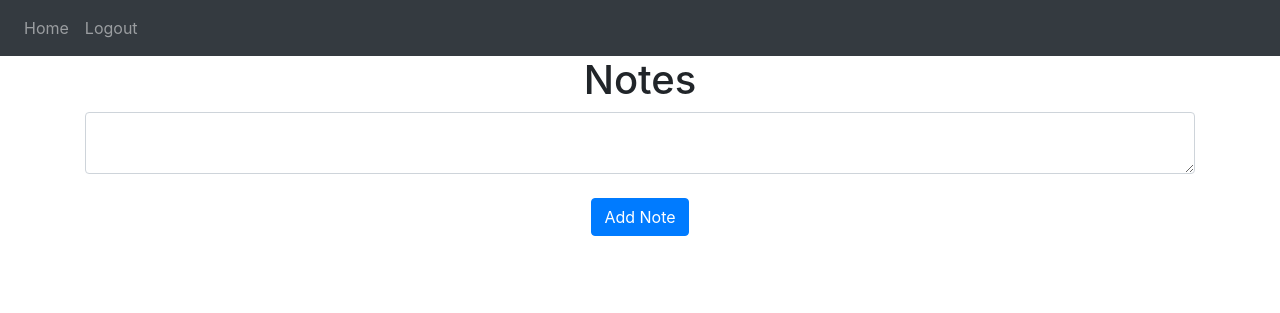
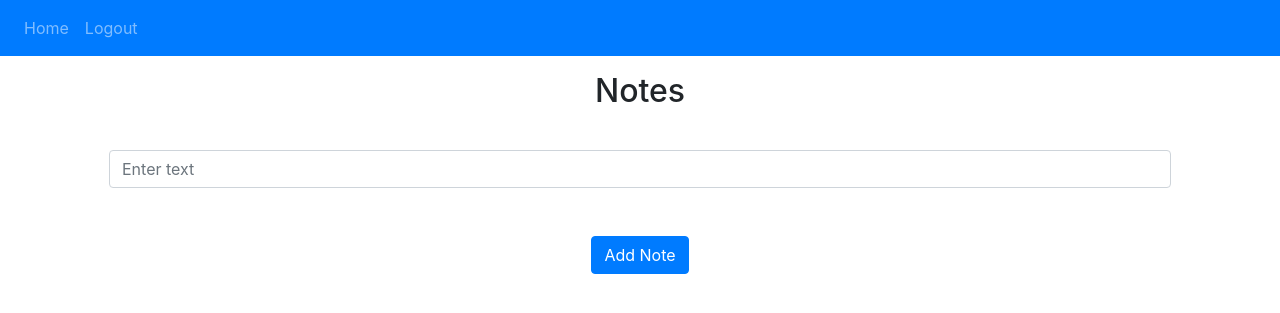
Before and after one commit to MorgynKass/Flask-Website, a Flask app: page / in a window 1280 px wide. Shown: the top 313 px of the page. Run offline with Flask 3, Linux system fonts and the light colour scheme; the visitor is signed in with stand-in values (Sample User, id 1); data that the repository does not hold is empty; some libraries are stand-ins or nearby versions.

Commit message:
my changes

```diff
--- a/Flask-Website/website/templates/base.html
+++ b/Flask-Website/website/templates/base.html
@@ -18,7 +18,7 @@
     <title>{% block title %}{% endblock %}</title>
 </head>
 <body>
-<nav class="navbar navbar-expand-lg navbar-dark bg-dark">
+<nav class="navbar navbar-expand-lg navbar-dark bg-primary">
     <button
             class="navbar-toggler"
             type="button"
@@ -33,7 +33,7 @@
     >
         <div class="navbar-nav">
             {% if user.is_authenticated %}
-            <a class="nav-item nav-link" id="home" href="/">Home</a>
+            <a class="nav-item nav-link color-white" id="home" href="/">Home</a>
             <a class="nav-item nav-link" id="logout" href="/logout">Logout</a>
             {% else %}
             <a class="nav-item nav-link" id="login" href="/login">Login</a>
--- a/Flask-Website/website/templates/home.html
+++ b/Flask-Website/website/templates/home.html
@@ -1,7 +1,7 @@
 {% extends "base.html" %}
 {% block title %}Home{% endblock %}
 {% block content %}
-<h1 align="center">Notes</h1>
+<h2 align="center" class="m-3">Notes</h2>
 <ul class="list-group list-group-flush" id="notes">
     {% for note in user.notes %}
     <li class="list-group-item">
@@ -13,8 +13,16 @@
     {% endfor %}
 </ul>
 <form method="POST">
-  <textarea name="note" id="note" class="form-control"></textarea>
-  <br />
+    <div align="center" class="input-group">
+        <input
+                type="text"
+                class="form-control m-4 w-25"
+                id="note"
+                name="note"
+                placeholder="Enter text"
+        />
+    </div>
+    <br/>
     <div align="center">
         <button type="submit" class="btn btn-primary">Add Note</button>
     </div>
--- a/Flask-Website/website/templates/login.html
+++ b/Flask-Website/website/templates/login.html
@@ -4,7 +4,7 @@
 
 {% block content %}
 <form method="POST">
-    <h3 align="center">Login</h3>
+    <h3 align="center" class="mt-4">Login</h3>
     <div class="form-group">
         <label for="email">Email Address</label>
         <input
```
Lines whose indentation alone changed are shown as unchanged.
